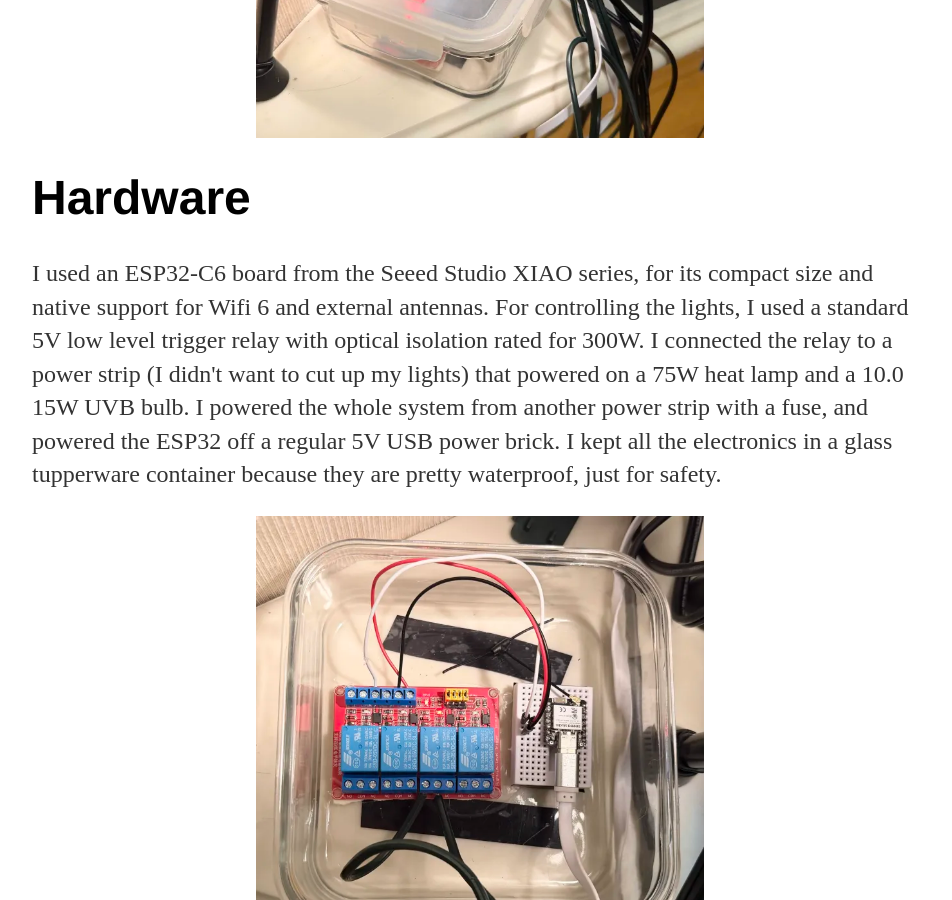
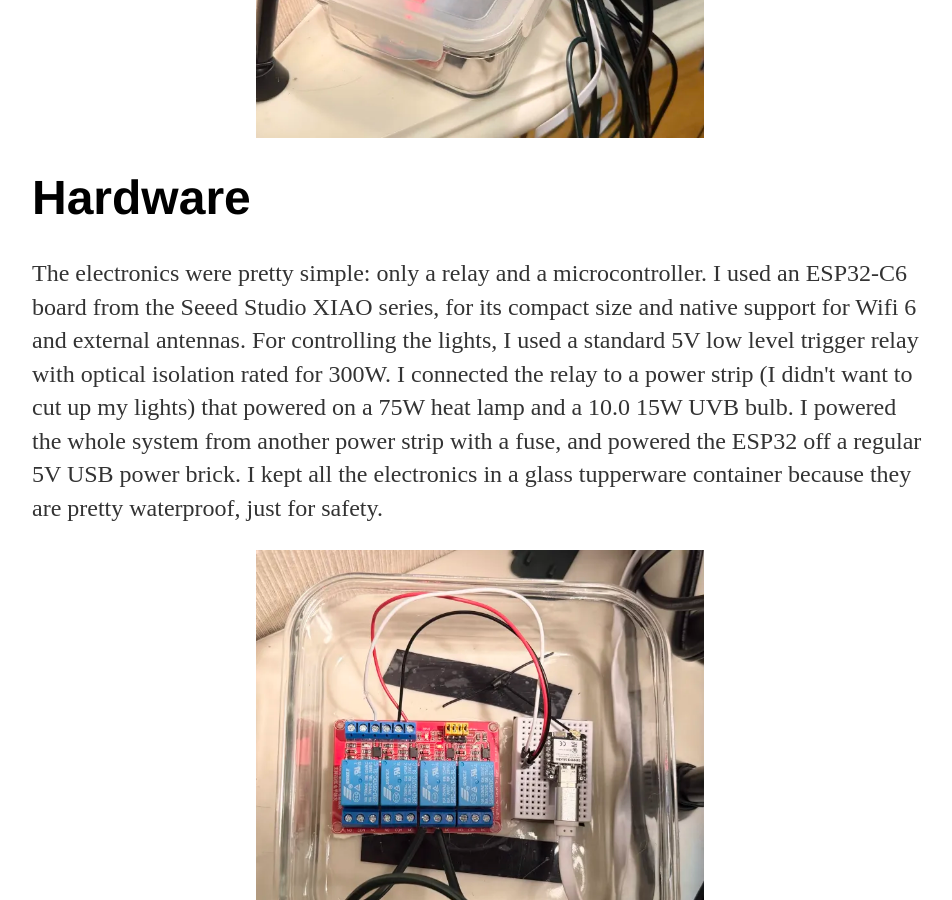
Before and after one commit to tfu1897/tfu1897.github.io, a Jekyll site: the page built from Projects/tank.html, in a window 1280 px wide and 900 px high, scrolled down 707 px. Shown: the whole window, without its empty margins (160-1112 px from the left). Built offline with Jekyll 4.4.1, drawn with Linux system fonts in a browser that asks for light colours.

Commit message:
Update tank.html

```diff
--- a/Projects/tank.html
+++ b/Projects/tank.html
@@ -11,7 +11,7 @@
 </div><!-- /.blurb -->
 <div class="hardware">
 	<h1>Hardware</h1>
-	<p>I used an ESP32-C6 board from the Seeed Studio XIAO series, for its compact size and native support for Wifi 6 and external antennas.  For controlling the lights, I used a standard 5V low level trigger relay with optical isolation rated for 300W. I connected the relay to a power strip (I didn't want to cut up my lights) that powered on a 75W heat lamp and a 10.0 15W UVB bulb.  I powered the whole system from another power strip with a fuse, and powered the ESP32 off a regular 5V USB power brick. I kept all the electronics in a glass tupperware container because they are pretty waterproof, just for safety. </p>
+	<p>The electronics were pretty simple: only a relay and a microcontroller. I used an ESP32-C6 board from the Seeed Studio XIAO series, for its compact size and native support for Wifi 6 and external antennas.  For controlling the lights, I used a standard 5V low level trigger relay with optical isolation rated for 300W. I connected the relay to a power strip (I didn't want to cut up my lights) that powered on a 75W heat lamp and a 10.0 15W UVB bulb.  I powered the whole system from another power strip with a fuse, and powered the ESP32 off a regular 5V USB power brick. I kept all the electronics in a glass tupperware container because they are pretty waterproof, just for safety. </p>
 	<img src="{{ 'images/boxopen.jpg' | relative_url }}" class="centered-image">
 </div><!-- /.hardware -->
 <div class="software">
```
